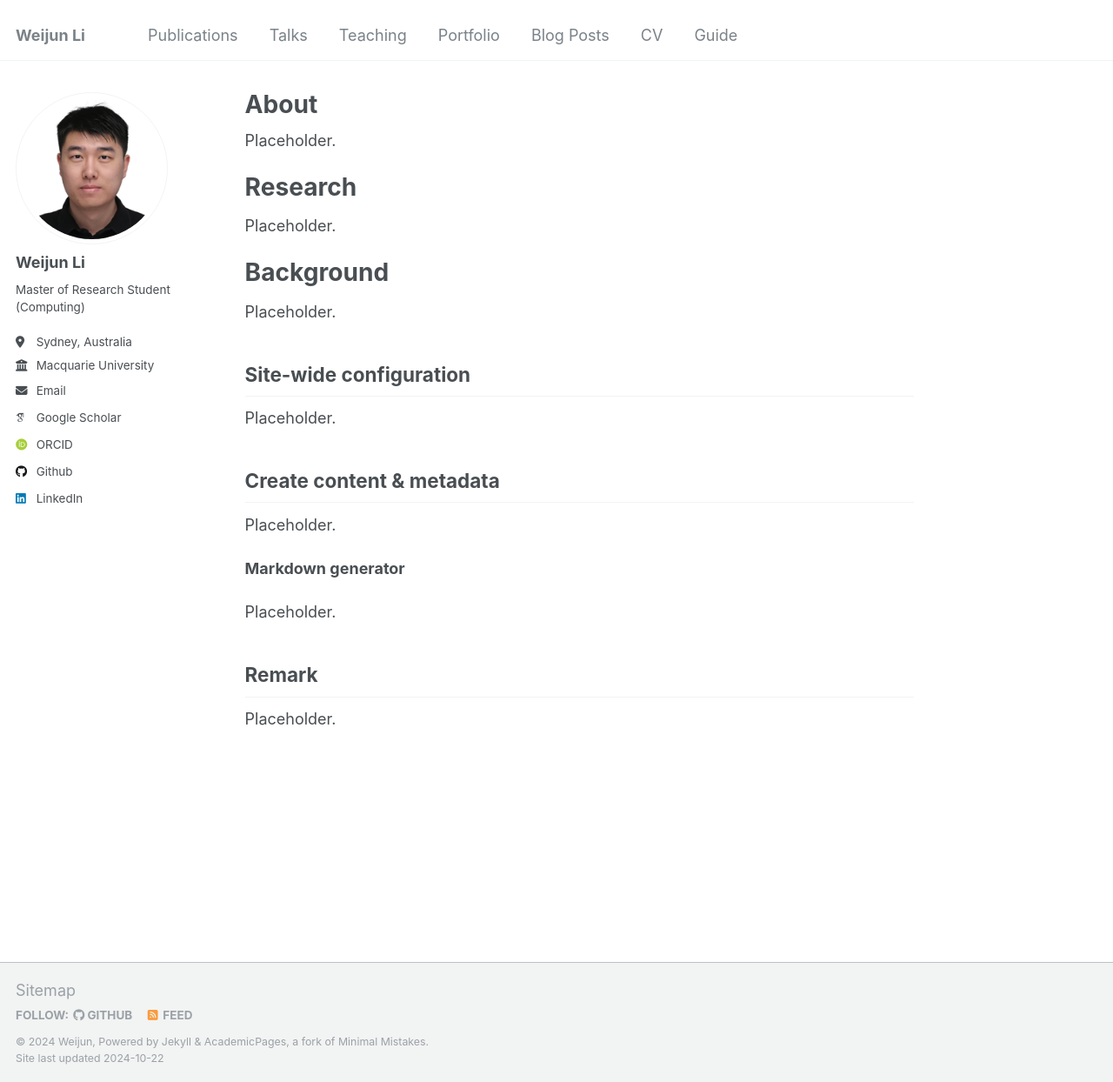
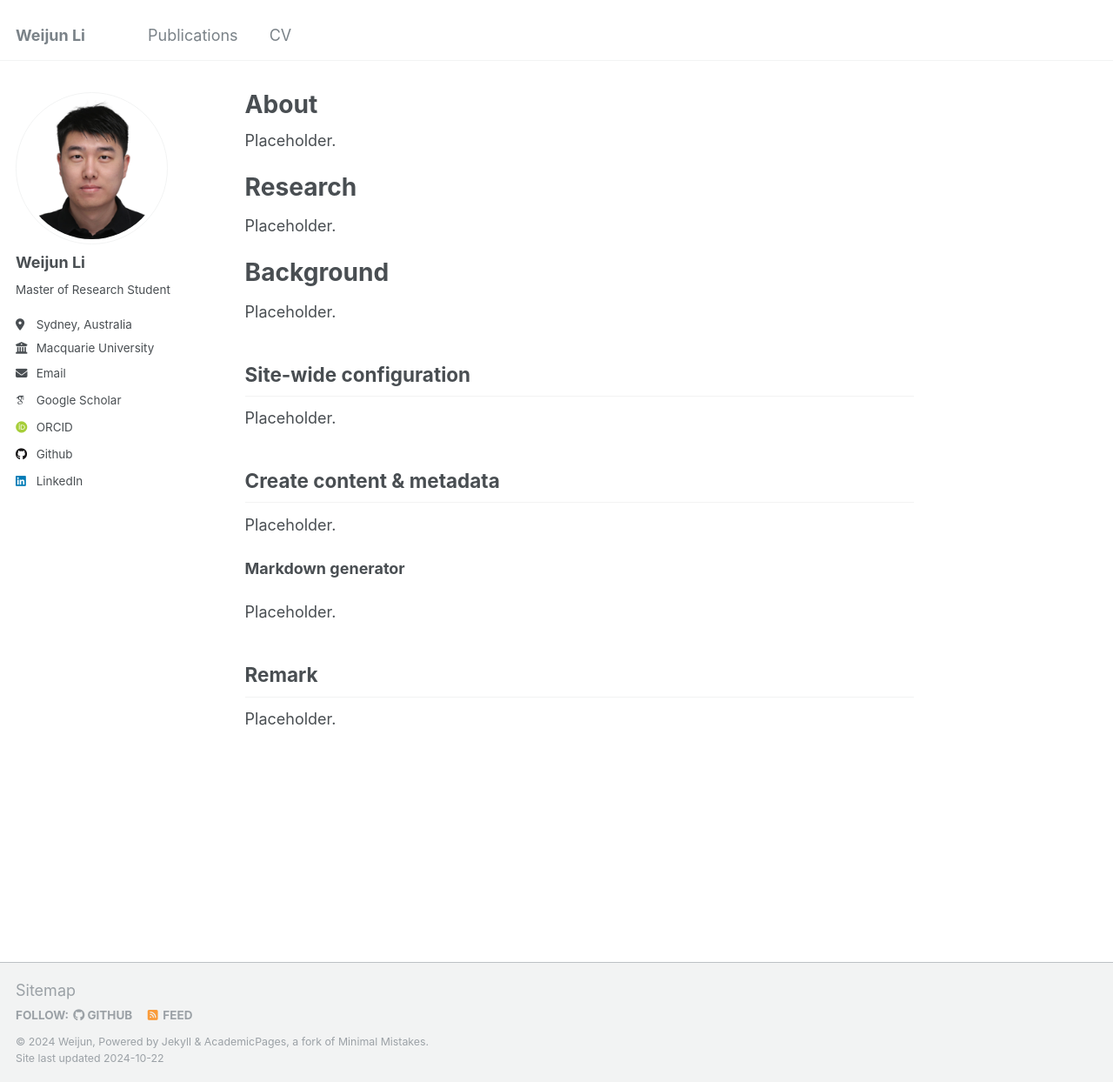
Before and after one commit to weijun-l/weijun-l.github.io, a Jekyll site: the page built from _pages/about.md, in a window 1280 px wide and 1244 px high. Shown: the whole window at 87% size. Built offline with Jekyll 4.4.1, drawn with Linux system fonts in a browser that asks for light colours; some web fonts are replaced.

```diff
--- a/_config.yml
+++ b/_config.yml
@@ -24,7 +24,7 @@ author:
   avatar           : "profile.png"
   name             : "Weijun Li"
   pronouns         : # example: "she/her"
-  bio              : "Master of Research Student (Computing)"
+  bio              : "Master of Research Student"
   location         : "Sydney, Australia"
   employer         : "Macquarie University"
   uri              : # URL
```
Also changed, not shown: _data/navigation.yml (+10 -10 lines).
